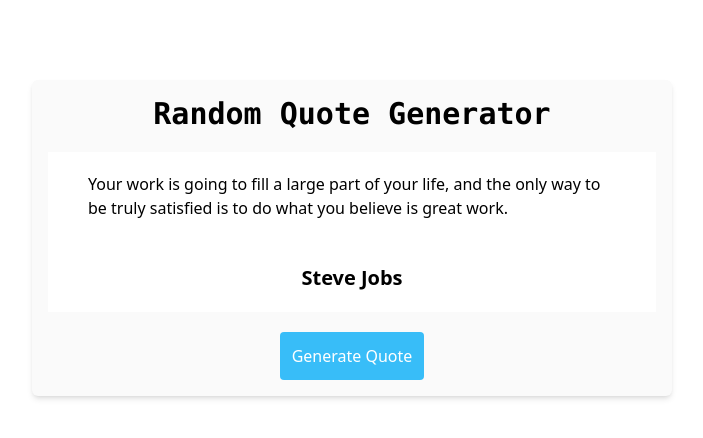
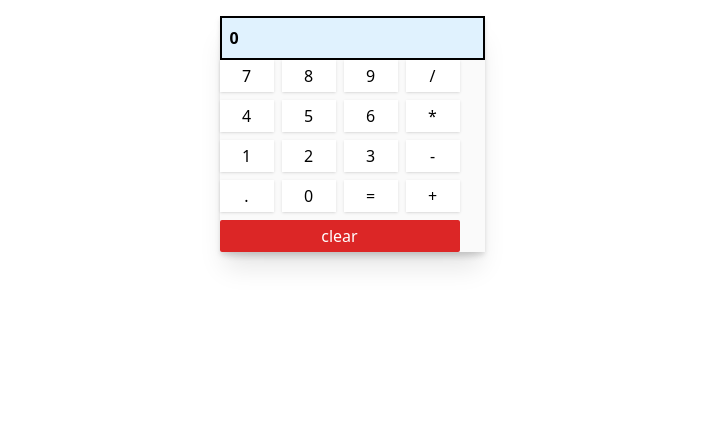
Before and after one commit to spidey2779/vue-js-basics, a Vue app: page / in a window 1280 px wide. Shown: the top 438 px of the page, without its empty margins (288-991 px from the left). Built offline with nearby package versions, Linux system fonts and the light colour scheme; the HTML template or start-up script is replaced by a standard one.

Commit message:
calculator using vue

```diff
--- a/src/App.vue
+++ b/src/App.vue
@@ -1,7 +1,7 @@
 <script setup>
-import RandomQuote from './components/RandomQuotes/RandomQuote.vue'
+import Calculator from './components/Calculator/Calculator.vue'
 </script>
 
 <template>
-  <RandomQuote />
+    <Calculator/>
 </template>
--- /dev/null
+++ b/src/components/Calculator/Calculator.vue
@@ -0,0 +1,57 @@
+<script setup>
+import { ref ,computed } from 'vue'
+
+const buttons = ref([
+  '7',
+  '8',
+  '9',
+  '/',
+  '4',
+  '5',
+  '6',
+  '*',
+  '1',
+  '2',
+  '3',
+  '-',
+  '.',
+  '0',
+  '=',
+  '+'
+])
+const inputValue=ref('0')
+const addToInput=(text)=>{
+    if(inputValue.value==='0'){
+        inputValue.value=text
+    }
+    else{
+        inputValue.value+=text
+
+    }
+}
+const getAnswer=()=>{
+    try{
+        inputValue.value=eval(inputValue.value)
+    }
+    catch(e) {
+        inputValue.value="syntax error";
+        setTimeout(() => {
+            inputValue.value='0'
+        }, 300);
+    }
+}
+const clearDisplay=()=>{
+    inputValue.value='0'
+}
+</script>
+<template>
+  <div class="h-auto mx-auto my-4 shadow-xl drop-shadow-md bg-zinc-50 w-fit">
+    <div>
+      <input type="text" v-model="inputValue" class="w-full p-2 font-semibold border-2 border-black bg-sky-100"
+    </div>
+    <div class="grid w-[15rem] grid-rows-5 grid-cols-4 gap-2" >
+      <button @click="button ==='=' ? getAnswer() : addToInput(button)" v-for="button in buttons" class="h-[2rem] bg-white shadow" :class="button==='=' ? 'bg-green-400' : ''">{{ button }}</button>
+      <button class="col-span-4 text-white bg-red-600 rounded-sm" @click="clearDisplay">clear</button>
+    </div>
+  </div>
+</template>
--- a/src/components/RandomQuotes/RandomQuote.vue
+++ /dev/null
@@ -1,24 +0,0 @@
-<script setup>
-import { onMounted, reactive, ref } from 'vue'
-import { quotes } from './quotes'
-const myquotes = reactive(quotes)
-const currentQuote = ref({ author: '', quote: '' })
-const getRandomQuotes = () => {
-  const myindex = Math.floor(Math.random() * myquotes.length)
-  currentQuote.value.quote = myquotes[myindex].quote
-  currentQuote.value.author = myquotes[myindex].author
-}
-onMounted(getRandomQuotes)
-</script>
-<template>
-  <div class="w-[40rem] bg-zinc-50 my-20 mx-auto rounded-md p-4 flex flex-col items-center shadow-md ">
-    <h1 class="text-center font-bold text-3xl font-mono">Random Quote Generator</h1>
-    <div class="bg-white px-10 py-5 flex flex-col gap-3 m-5 h-[10rem] w-full">
-      <p class="normal-case h-[70%]">{{ currentQuote.quote }}</p>
-      <span class="font-bold text-xl text-center">{{ currentQuote.author }}</span>
-    </div>
-    <button @click="getRandomQuotes" class="bg-sky-400 text-white p-3 rounded w-fit">
-      Generate Quote
-    </button>
-  </div>
-</template>
--- a/src/components/RandomQuotes/quotes.js
+++ /dev/null
@@ -1,44 +0,0 @@
-export const quotes = [
-  {
-    author: 'Albert Einstein',
-    quote: 'Life is like riding a bicycle. To keep your balance you must keep moving.'
-  },
-  {
-    author: 'Isaac Newton',
-    quote: 'If I have seen further, it is by standing on the shoulders of giants.'
-  },
-  {
-    author: 'Yoda',
-    quote: 'Do, or do not. There is no try.'
-  },
-  {
-    author: 'Nelson Mandela',
-    quote:
-      'The greatest glory in living lies not in never falling, but in rising every time we fall.'
-  },
-  {
-    author: 'Walt Disney',
-    quote: 'The way to get started is to quit talking and begin doing.'
-  },
-  {
-    author: 'Steve Jobs',
-    quote:
-      'Your work is going to fill a large part of your life, and the only way to be truly satisfied is to do what you believe is great work.'
-  },
-  {
-    author: 'Maya Angelou',
-    quote: 'You will face many defeats in life, but never let yourself be defeated.'
-  },
-  {
-    author: 'Mark Twain',
-    quote: 'The secret of getting ahead is getting started.'
-  },
-  {
-    author: 'Mahatma Gandhi',
-    quote: 'Be the change that you wish to see in the world.'
-  },
-  {
-    author: 'Eleanor Roosevelt',
-    quote: 'The future belongs to those who believe in the beauty of their dreams.'
-  }
-]
```
